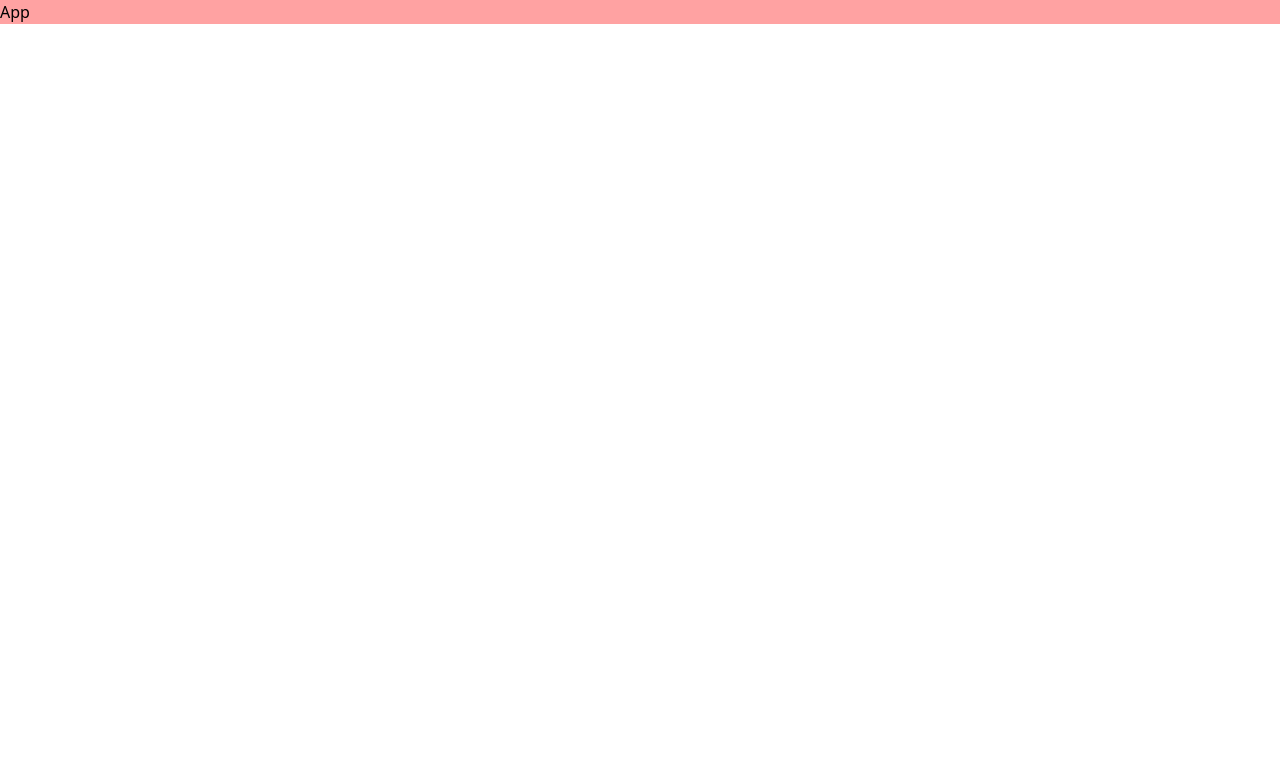
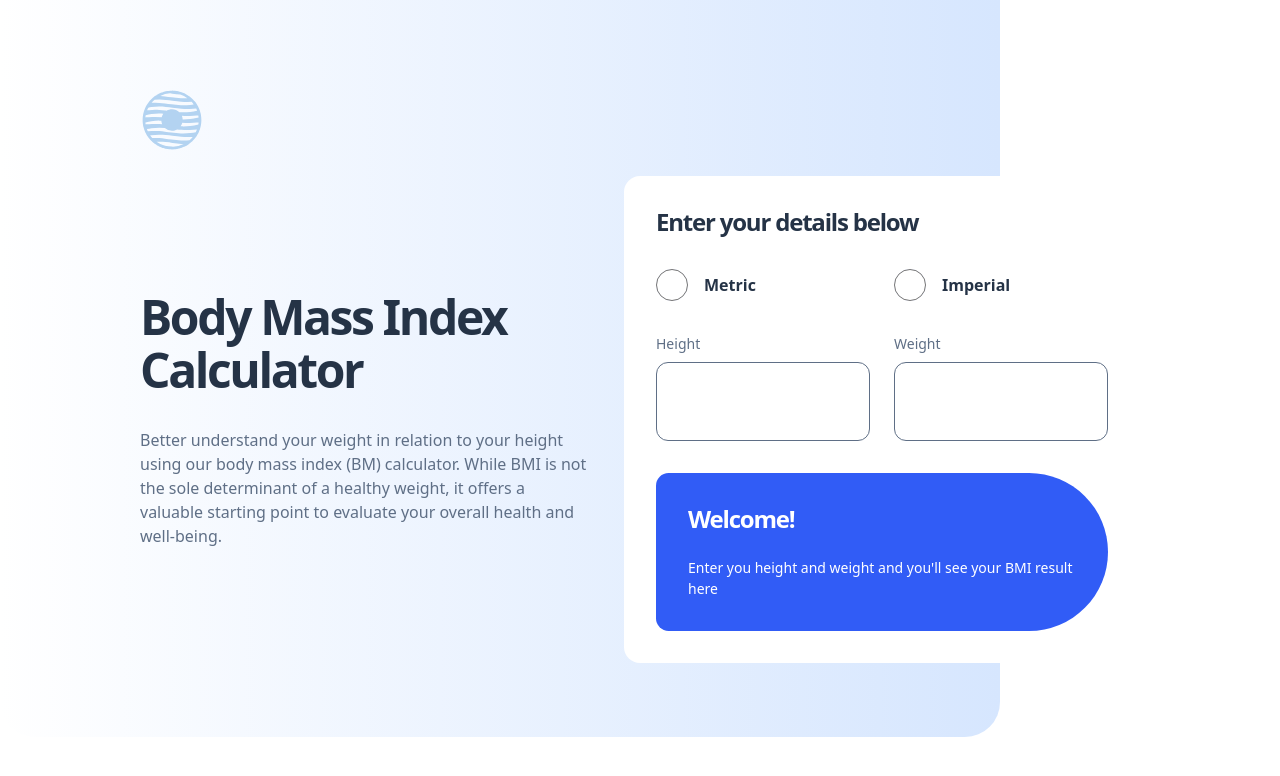
Before and after one commit to anamaydev/bmi-calculator, a React (Vite) app: page / in a window 1280 px wide. Shown: the top 776 px of the page. Built offline with nearby package versions, Linux system fonts and the light colour scheme.

Commit message:
feat: add hero section and calculator functionality

```diff
--- a/src/App.jsx
+++ b/src/App.jsx
@@ -1,6 +1,15 @@
+import Navbar from "./components/Navbar.jsx";
+import Hero from "./components/Hero.jsx";
+
 const App = () => {
   return (
-    <div className="bg-red-300">App</div>
+    <>
+      <div className="gradient absolute h-80 lg:h-(--custom-bg-height) w-full max-w-125 -z-10 rounded-b-[35px]"></div>
+      <div className="flex flex-col gap-4 sm:gap-5 lg:gap-3 px-3 sm:px-5 lg:px-17.5 pt-4 lg:pt-11">
+        <Navbar />
+        <Hero />
+      </div>
+    </>
   )
 }
 export default App
--- /dev/null
+++ b/src/components/Calculator.jsx
@@ -0,0 +1,79 @@
+import {useContext, useEffect} from "react";
+import {CalculatorDataContext} from "./Hero";
+
+const Calculator = ({children}) => {
+
+  return (
+      <div className="p-3 sm:p-4 flex flex-col gap-3 sm:gap-4 bg-white rounded-[1rem] flex-1 self-stretch" >
+        {children}
+      </div>
+  )
+}
+export default Calculator
+
+Calculator.RadioInput = function CalculatorRadioInput({label}){
+  const {setSystem} = useContext(CalculatorDataContext);
+  return (
+    <div className="relative flex gap-2 flex-1 items-center">
+      <div className="size-4 flex justify-center items-center rounded-full bg-blue-100">
+        <div className="size-2 rounded-full bg-blue-500"></div>
+      </div>
+      <input
+        type="radio"
+        id={label}
+        name="system"
+        value={label}
+        className="absolute z-10 size-4 cursor-pointer checked:hidden"
+        onChange={e=>setSystem(e.target.value)}
+      />
+      <label htmlFor={label} className="text-preset-6-semi-bold text-blue-900 cursor-pointer">{label[0].toUpperCase() + label.slice(1)}</label>
+    </div>
+  )
+}
+
+Calculator.NumericInput = function CalculatorNumericInput({id}){
+  const {height, setHeight, weight, setWeight} = useContext(CalculatorDataContext);
+  const [category, unit]= id.split('-');
+
+  // useEffect(() => {
+  //   console.log('-------------------');
+  //   console.log('height=', height);
+  //   console.log('weight=', weight);
+  //   console.log('-------------------');
+  // },[height, weight]);
+
+  function changeHeight(e){
+    setHeight(prevHeight => (
+      {...prevHeight, [e.target.id]: e.target.value}
+    ))
+  }
+
+  function changeWeight(e){
+    setWeight(prevWeight => (
+      {...prevWeight, [e.target.id]: e.target.value}
+    ))
+  }
+
+  return(
+    <div className="w-full">
+      <label htmlFor={id} hidden></label>
+      <input
+        type="number"
+        id={id}
+        name={id}
+        value={category === 'height' ? height[unit] : category === 'weight' ? weight[unit] : ''}
+        onChange={category === 'height' ? changeHeight : changeWeight}
+        min={0}
+        className="border border-grey-500 p-3 rounded-xl text-preset-4-semi-bold flex-1 min-w-0 shrink-1 w-full"
+      />
+    </div>
+  )
+}
+
+Calculator.Output = function CalculatorOutput({children}) {
+  return(
+    <div className="flex flex-col gap-3 p-4 bg-blue-500 welcome-border">
+      {children}
+    </div>
+  )
+}
--- /dev/null
+++ b/src/components/Hero.jsx
@@ -0,0 +1,116 @@
+import Calculator from "./Calculator"
+import {createContext, useEffect, useState} from "react";
+
+export const CalculatorDataContext = createContext();
+
+const Hero = () => {
+
+  const [system, setSystem] = useState(null);
+  const [height, setHeight] = useState({});
+  const [weight, setWeight] = useState({});
+  const [bmi, setBmi] = useState(null);
+
+  useEffect(() => {
+    if(!system) return;
+
+    let calculatedBmi = null;
+    if(system === 'metric') {
+      const heightCm = Number(height['height-cm']);
+      const weightKg = Number(weight['weight-kg']);
+
+      if (!heightCm || !weightKg) return;
+
+      calculatedBmi = (weightKg / Math.pow((heightCm / 100), 2)).toFixed(1);
+      setBmi(calculatedBmi);
+    }
+
+    if(system === 'imperial') {
+      const heightIn = Number(height['height-ft']) * 12 + Number(height['height-in']);
+      const weightLbs = Number(weight['weight-st']) * 14 + Number(weight['weight-lbs']);
+
+      if (!heightIn || !weightLbs) return;
+
+      calculatedBmi = ((weightLbs / Math.pow(heightIn, 2)) * 703).toFixed(1);
+      setBmi(calculatedBmi);
+    }
+  },[system, height, weight]);
+
+  return (
+    /* main container */
+    <div className="flex flex-col gap-4 sm:gap-5 lg:flex-row lg:gap-4 items-center">
+      {/* about */}
+      <div className="flex flex-col gap-3 lg:gap-4 flex-1">
+        <h1 className="text-preset-2-semi-bold text-blue-900 text-center lg:text-start">Body Mass Index Calculator</h1>
+        <p className="text-preset-6-regular text-grey-500 text-center lg:text-start">Better understand your weight in relation to your height using our body mass index (BM) calculator. While BMI is not the sole determinant of a healthy weight, it offers a valuable starting point to evaluate your overall health and well-being.</p>
+      </div>
+
+      {/* calculator */}
+      <CalculatorDataContext.Provider value={{setSystem, height, setHeight, weight, setWeight}}>
+        <Calculator>
+          <h2 className="text-preset-4-semi-bold text-blue-900">Enter your details below</h2>
+          <div className="flex gap-3">
+            <Calculator.RadioInput label={'metric'}/>
+            <Calculator.RadioInput label={'imperial'}/>
+          </div>
+
+          {
+            system !== 'imperial' &&
+            <div className="flex flex-col gap-2 sm:flex-row sm:gap-3">
+              <div className="flex flex-col gap-1 w-full">
+                <p className="text-preset-7-regular text-grey-500">Height</p>
+                <Calculator.NumericInput id={'height-cm'}/>
+              </div>
+              <div className="flex flex-col gap-1 w-full">
+                <p className="text-preset-7-regular text-grey-500">Weight</p>
+                <Calculator.NumericInput id={'weight-kg'}/>
+              </div>
+            </div>
+          }
+
+          {
+            system === 'imperial' &&
+            <div className="flex flex-col gap-2 sm:gap-4 lg:gap-3">
+              <div className="flex flex-col gap-1 w-full">
+                <p className="text-preset-7-regular text-grey-500">Height</p>
+                <div className="flex gap-2 sm:gap-3">
+                  <Calculator.NumericInput id={'height-ft'}/>
+                  <Calculator.NumericInput id={'height-in'}/>
+                </div>
+              </div>
+              <div className="flex flex-col gap-1 w-full">
+                <p className="text-preset-7-regular text-grey-500">Weight</p>
+                <div className="flex gap-2 sm:gap-3">
+                  <Calculator.NumericInput id={'weight-st'}/>
+                  <Calculator.NumericInput id={'weight-lbs'}/>
+                </div>
+              </div>
+            </div>
+          }
+
+          <Calculator.Output>
+            {
+              !bmi &&
+              <>
+                <p className="text-preset-4-semi-bold text-white">Welcome!</p>
+                <p className="text-preset-7-regular text-white">Enter you height and weight and you'll see your BMI result here</p>
+              </>
+            }
+
+            {
+              bmi &&
+              <div  className="flex flex-col gap-3 sm:flex-row sm:items-center">
+                <div className="flex flex-col gap-1 flex-1">
+                  <p className="text-preset-6-semi-bold text-white">Your BMI is...</p>
+                  <p className="text-preset-2-semi-bold lg:text-preset-1-semi-bold text-white">{bmi}</p>
+                </div>
+                <p className="text-preset-7-regular text-white flex-1">Your BMI suggests you’re a healthy weight. Your ideal weight is between 9st 6lbs - 12st 10lbs.</p>
+              </div>
+            }
+          </Calculator.Output>
+        </Calculator>
+      </CalculatorDataContext.Provider>
+    </div>
+  )
+}
+
+export default Hero
--- a/src/index.css
+++ b/src/index.css
@@ -37,8 +37,26 @@
   /* customizing default tailwind leading */
   --leading-tight: 1.1;
   --leading-snug: 1.2;
+
+  /* custom variables */
+  --custom-bg-height: 46.0625rem;
 }
 
+@layer base {
+  /* remove arrow from number input: Chrome, Safari, Edge, Opera */
+  input::-webkit-outer-spin-button,
+  input::-webkit-inner-spin-button {
+    -webkit-appearance: none;
+    margin: 0;
+  }
+
+  /* remove arrow from number input: Firefox */
+  input[type=number] {
+    -moz-appearance: textfield;
+  }
+}
+
+/* text preset utility classes */
 @utility text-preset-1-semi-bold{
   @apply text-xxxl leading-tight -tracking-[3.2px] font-semibold;
 }
@@ -74,3 +92,21 @@
 @utility text-preset-7-regular{
   @apply text-sm leading-normal font-normal;
 }
+
+/* gradient background for hero section */
+.gradient{
+  background: linear-gradient(90deg, rgba(214, 252, 254, 0.00) 0%, #D6E6FE 100%);
+}
+
+/* custom border radius */
+/* todo: raise issue in tailwind */
+.welcome-border{
+  border-radius: 1rem;
+}
+
+@media (min-width: 640px){
+  .welcome-border{
+    border-top-right-radius: 100px;
+    border-bottom-right-radius: 100px;
+  }
+}
```
